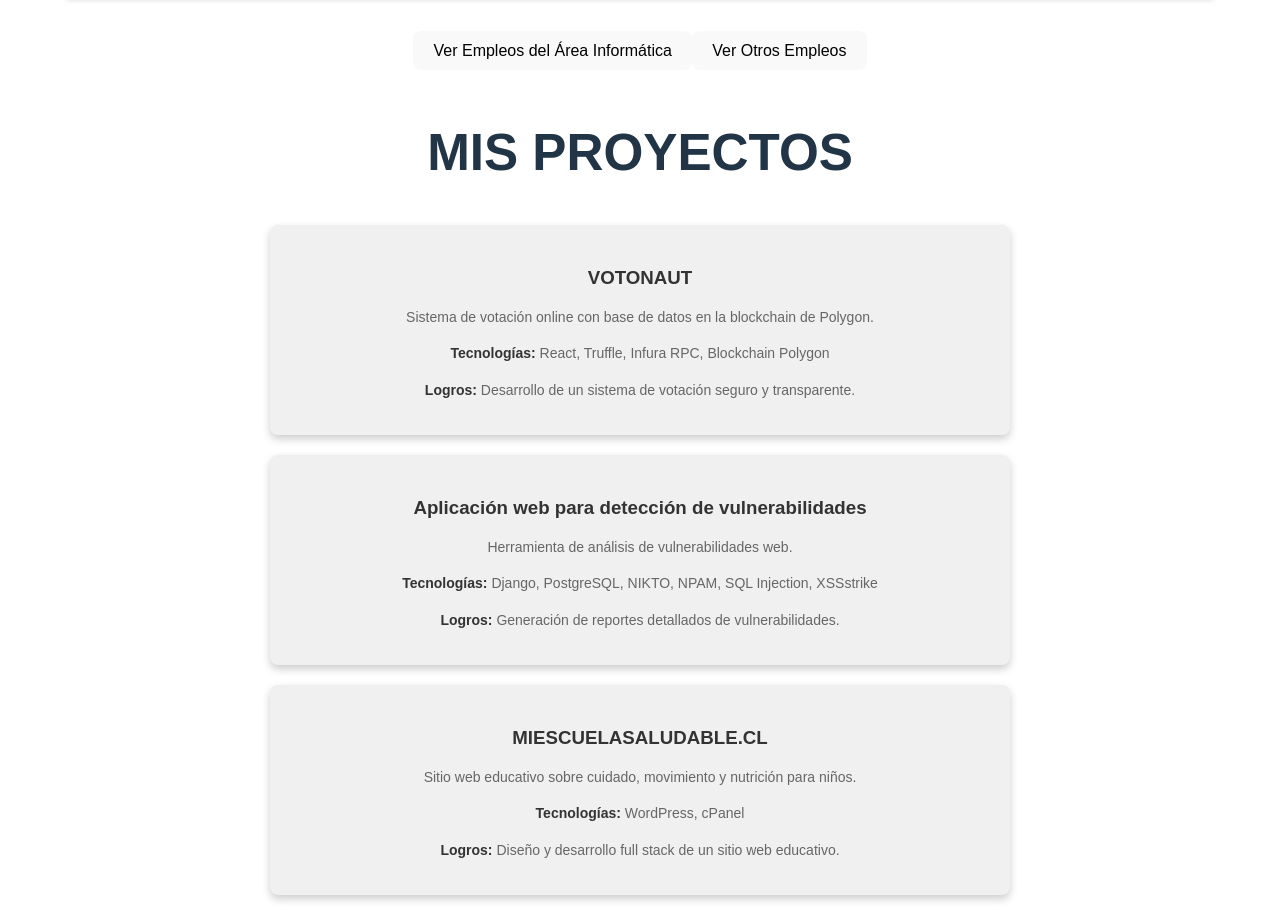
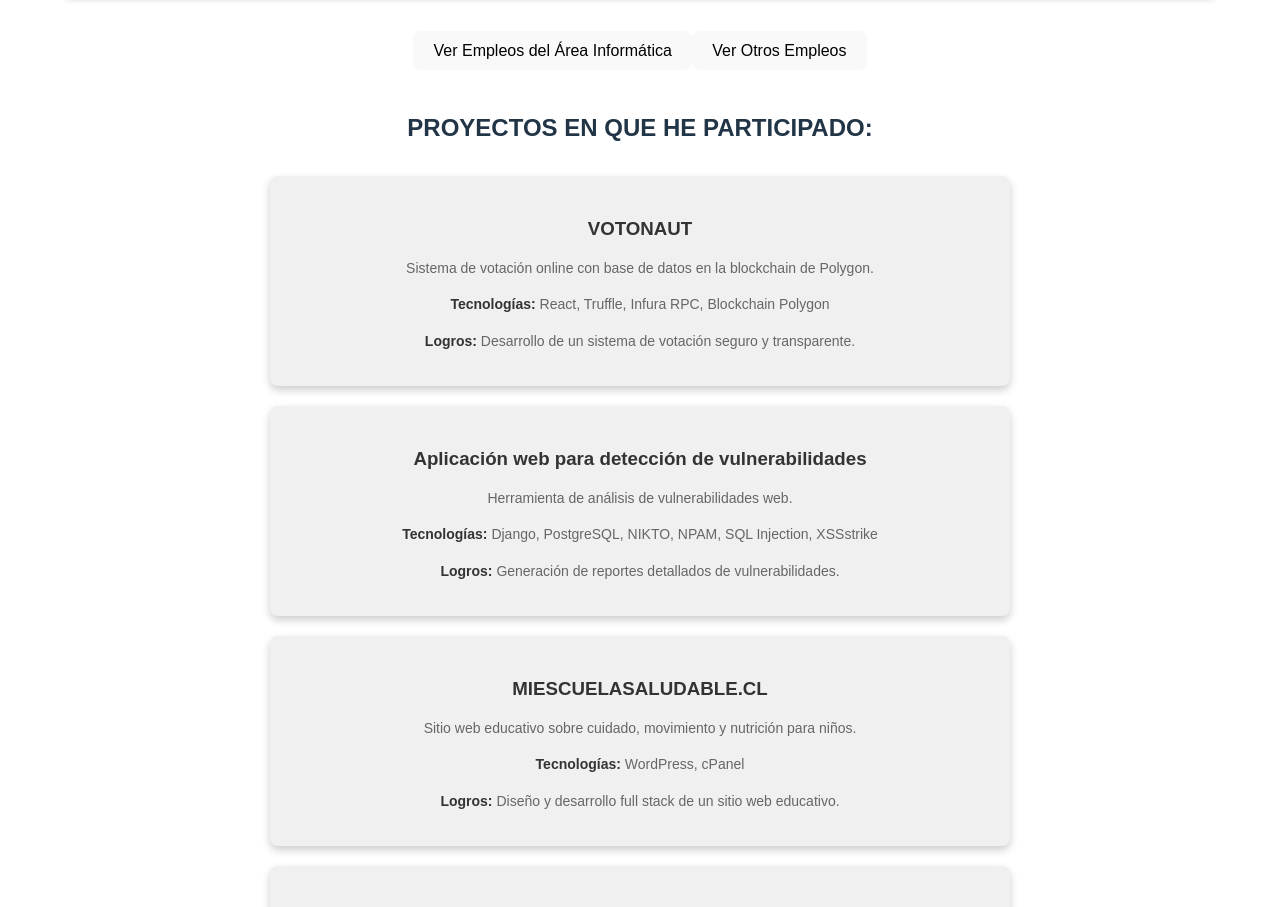
Before and after one commit to B3nj4-u/portfolio, a React (Vite) app: page / in a window 1280 px wide. Shown: the part 1039-1946 px from the top of the page. Built offline with nearby package versions, Linux system fonts and the light colour scheme.

Commit message:
Mensaje de confirmación

```diff
--- a/src/components/projectsDisplay.jsx
+++ b/src/components/projectsDisplay.jsx
@@ -31,7 +31,7 @@ const ProjectsDisplay = () => {
 
   return (
     <div className="projects-container">
-    <h1>MIS PROYECTOS</h1>
+    <h2>PROYECTOS EN QUE HE PARTICIPADO:</h2>
       {projects.map((project, index) => (
         <div key={index} className="project-card">
           <h3 className="project-name">{project.name}</h3>
```
